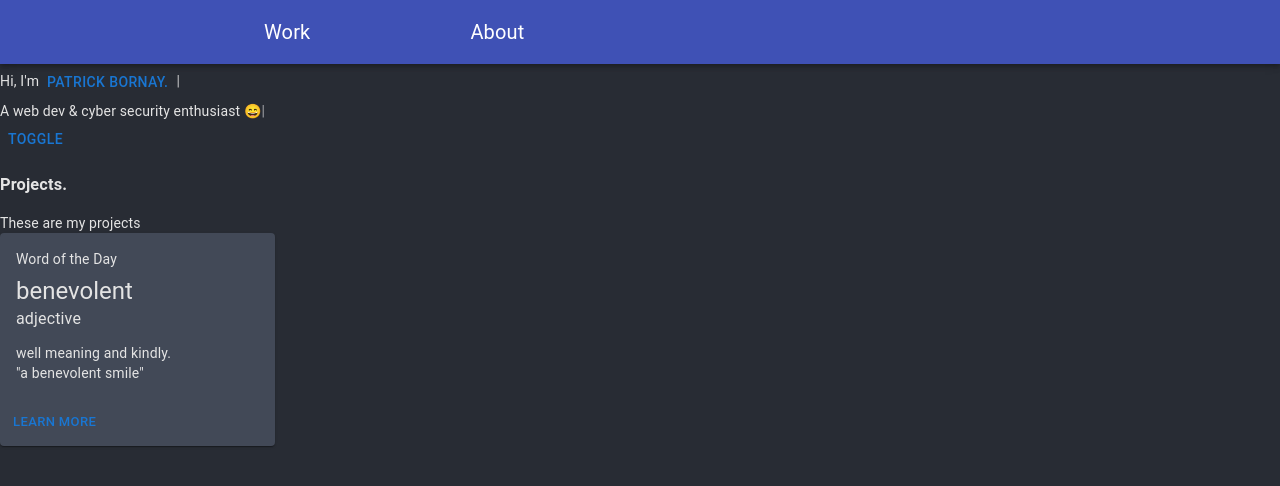
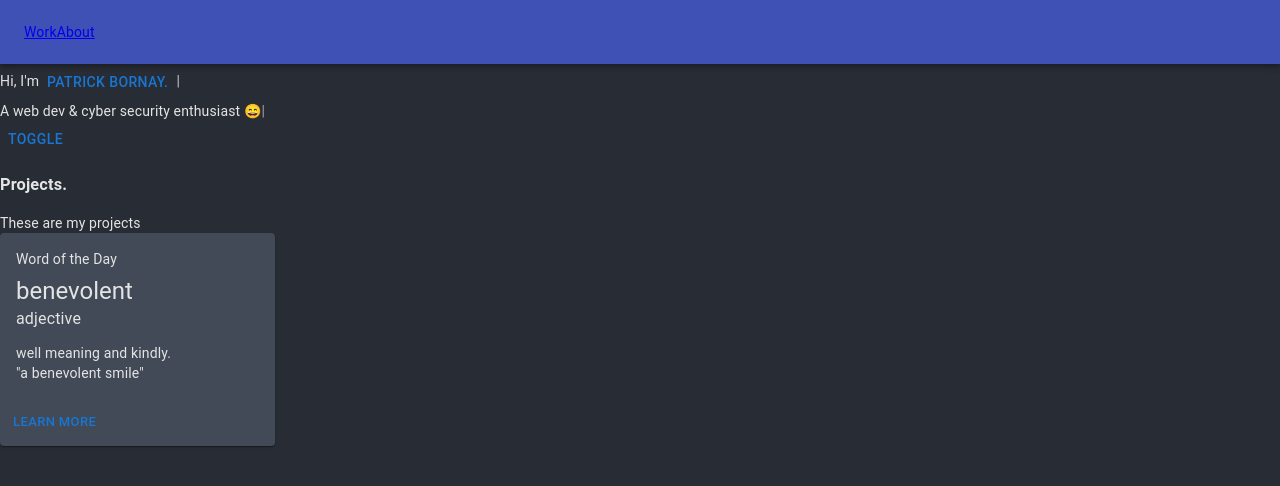
Before and after one commit to RelativeBinary/RelativeBinary.github.io, a React (Create React App) app: page / in a window 1280 px wide. Shown: the top 486 px of the page. Built offline with nearby package versions, Linux system fonts and the light colour scheme.

Commit message:
PPR-4 rip out nav bar styles

```diff
--- a/src/components/Navbar.js
+++ b/src/components/Navbar.js
@@ -1,42 +1,15 @@
 import React from 'react';
-import { AppBar, Toolbar, CssBaseline, makeStyles } from '@material-ui/core';
+import { AppBar, Toolbar, CssBaseline } from '@material-ui/core';
 import { Link } from 'react-router-dom';
 
-const useStyles = makeStyles((theme) => ({
-  navlinks: {
-    marginLeft: theme.spacing(10),
-    display: 'flex',
-  },
-  logo: {
-    flexGrow: '1',
-    cursor: 'pointer',
-  },
-  link: {
-    textDecoration: 'none',
-    color: 'white',
-    fontSize: '20px',
-    marginLeft: theme.spacing(20),
-    '&:hover': {
-      color: 'yellow',
-      borderBottom: '1px solid white',
-    },
-  },
-}));
-
 export default function Navbar() {
-  const classes = useStyles();
-
   return (
     <AppBar position='static'>
       <CssBaseline />
       <Toolbar>
-        <div className={classes.navlinks}>
-          <Link to='/' className={classes.link}>
-            Work
-          </Link>
-          <Link to='/about' className={classes.link}>
-            About
-          </Link>
+        <div>
+          <Link to='/'>Work</Link>
+          <Link to='/about'>About</Link>
         </div>
       </Toolbar>
     </AppBar>
```
